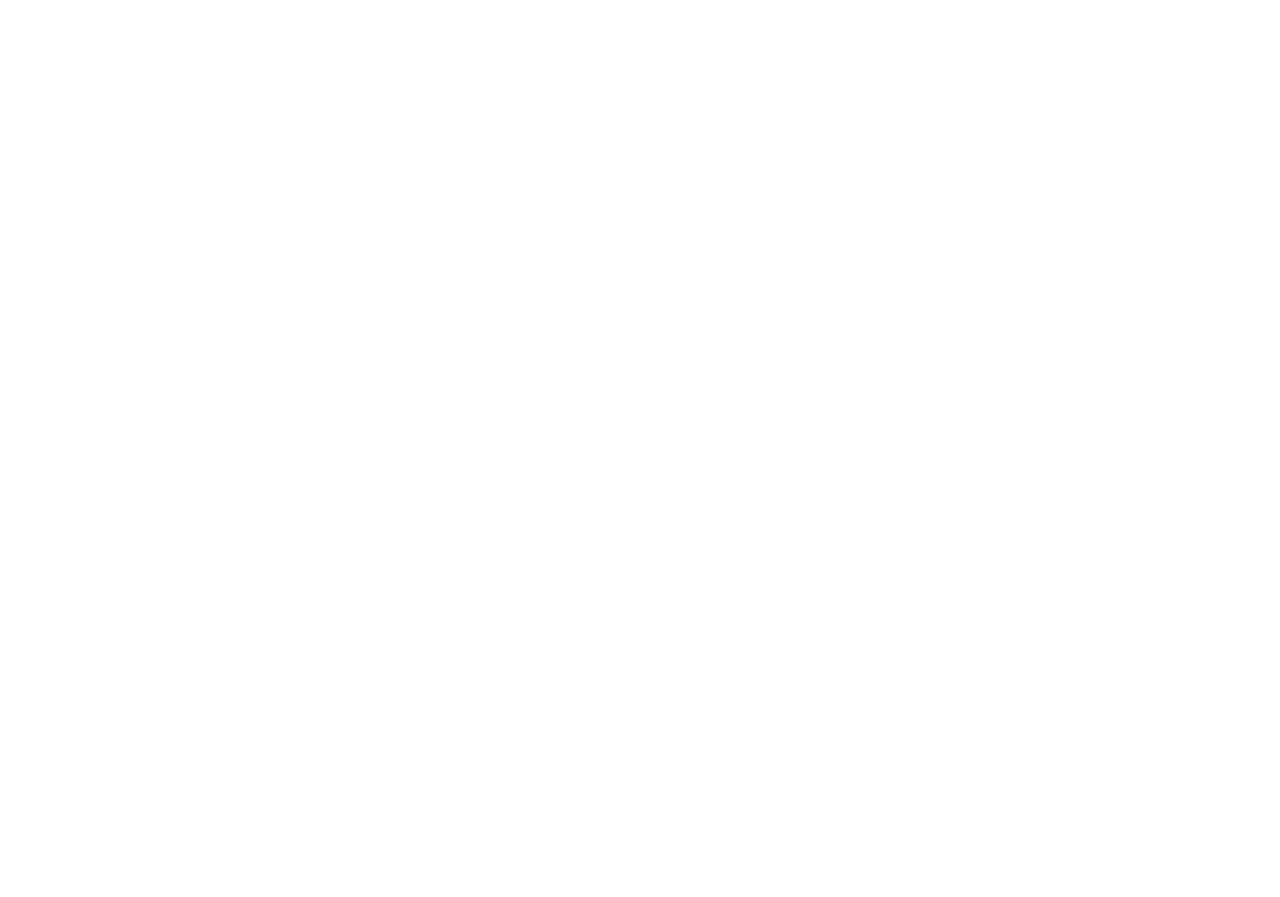
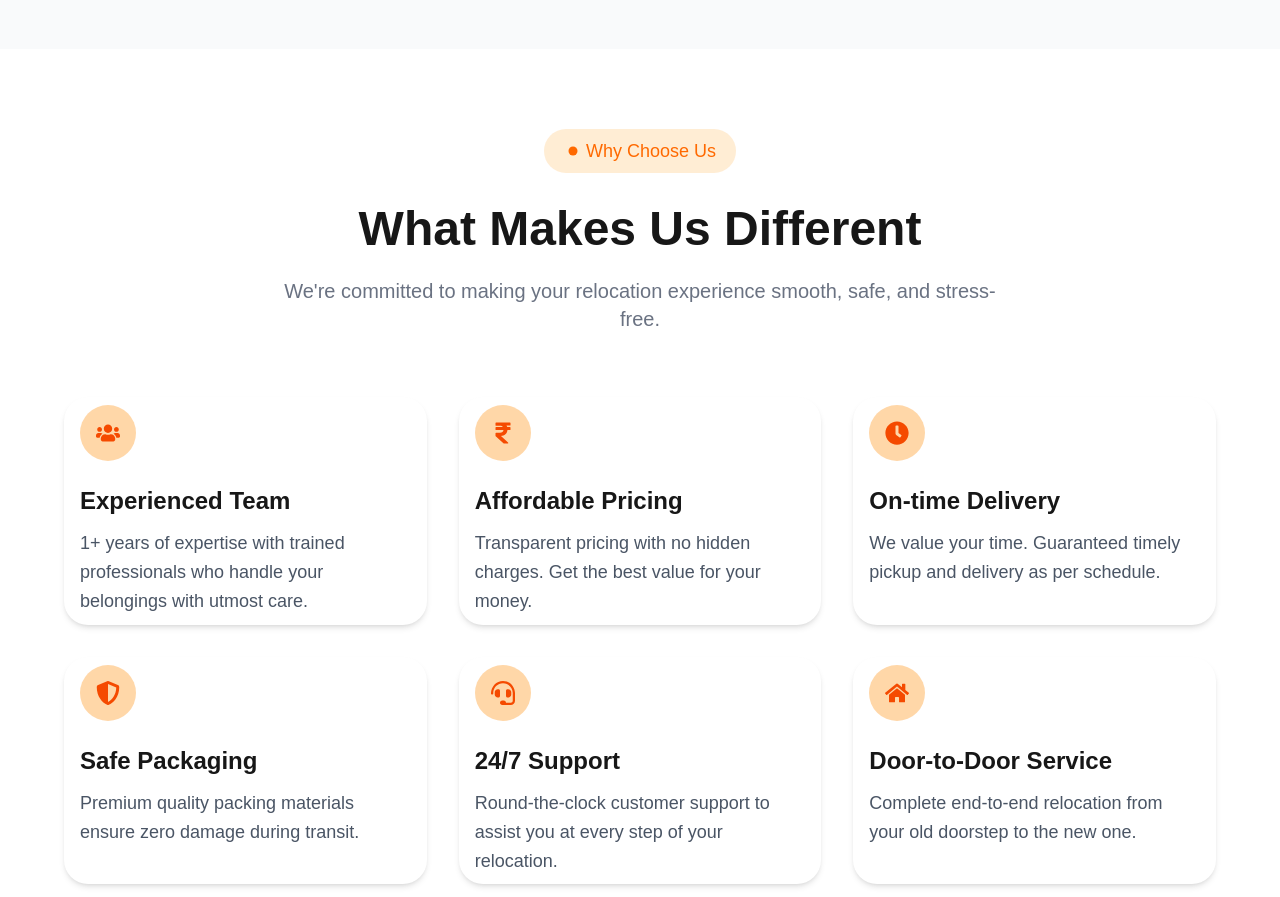
Before and after one commit to Ratneshch/RapoPackersMovers, a Next.js app: page / in a window 1280 px wide. Shown: the part 1900-2797 px from the top of the page. Before the commit the page ends 1949 px from the top, so only its background shows below. Built offline with nearby package versions, Linux system fonts and the light colour scheme.

Commit message:
whychooseus done

```diff
--- a/src/app/page.js
+++ b/src/app/page.js
@@ -1,5 +1,6 @@
 import HeroBanner from '@/components/HeroBanner'
 import OurSerives from '@/components/OurSerives'
+import WhyChooseUs from '@/components/WhyChooseUs'
 import React from 'react'
 
 const page = () => {
@@ -7,6 +8,7 @@
     <div className='w-full h-screen '>
       <HeroBanner/>
       <OurSerives/>
+      <WhyChooseUs/>
     </div>
   )
 }
--- a/src/components/OurSerives.js
+++ b/src/components/OurSerives.js
@@ -39,7 +39,7 @@
 
 const OurSerives = () => {
   return (
-    <div className="w-full min-h-screen bg-white px-6 py-20">
+    <div className="w-full min-h-screen bg-gray-50 px-6 py-20">
 
       {/* Section Badge */}
       <h1 className="text-orange-500 text-lg px-5 py-2 bg-orange-100 rounded-full mx-auto w-fit flex items-center gap-1">
--- /dev/null
+++ b/src/components/WhyChooseUs.js
@@ -0,0 +1,92 @@
+import React from "react";
+import { GoDotFill } from "react-icons/go";
+import {
+  FaUsers,
+  FaRupeeSign,
+  FaClock,
+  FaShieldAlt,
+  FaHeadset,
+  FaHome,
+} from "react-icons/fa";
+
+const reasons = [
+  {
+    title: "Experienced Team",
+    desc: "1+ years of expertise with trained professionals who handle your belongings with utmost care.",
+    icon: <FaUsers />,
+  },
+  {
+    title: "Affordable Pricing",
+    desc: "Transparent pricing with no hidden charges. Get the best value for your money.",
+    icon: <FaRupeeSign />,
+  },
+  {
+    title: "On-time Delivery",
+    desc: "We value your time. Guaranteed timely pickup and delivery as per schedule.",
+    icon: <FaClock />,
+  },
+  {
+    title: "Safe Packaging",
+    desc: "Premium quality packing materials ensure zero damage during transit.",
+    icon: <FaShieldAlt />,
+  },
+  {
+    title: "24/7 Support",
+    desc: "Round-the-clock customer support to assist you at every step of your relocation.",
+    icon: <FaHeadset />,
+  },
+  {
+    title: "Door-to-Door Service",
+    desc: "Complete end-to-end relocation from your old doorstep to the new one.",
+    icon: <FaHome />,
+  },
+];
+
+const WhyChooseUs = () => {
+  return (
+    <div className="w-full min-h-screen bg-white px-6 py-20">
+
+      {/* Section Badge */}
+      <h1 className="text-orange-500 text-lg px-5 py-2 bg-orange-100 rounded-full mx-auto w-fit flex items-center gap-1">
+        <GoDotFill /> Why Choose Us
+      </h1>
+
+      {/* Heading */}
+      <h2 className="text-5xl text-center font-semibold mt-8">
+        What Makes Us Different
+      </h2>
+
+      {/* Description */}
+      <p className="text-center text-xl mt-6 text-gray-500 max-w-3xl mx-auto">
+        We're committed to making your relocation experience smooth, safe, and stress-<br /> free.
+      </p>
+
+      {/* Cards Grid (same structure as OurServices) */}
+      <div className="grid grid-cols-1 md:grid-cols-2 lg:grid-cols-3 gap-8 mt-16 max-w-6xl mx-auto">
+        {reasons.map((item, index) => (
+          <div
+            key={index}
+            className="rounded-3xl px-4 py-2 bg-white shadow-md hover:shadow-2xl transition-all duration-300"
+          >
+            {/* Icon */}
+            <div className="w-14 h-14 flex items-center justify-center rounded-full bg-orange-200 text-orange-600 mb-6 text-2xl">
+              {item.icon}
+            </div>
+
+            {/* Title */}
+            <h3 className="font-bold text-2xl mb-3">
+              {item.title}
+            </h3>
+
+            {/* Description */}
+            <p className="text-gray-600 text-lg leading-relaxed">
+              {item.desc}
+            </p>
+          </div>
+        ))}
+      </div>
+    </div>
+  );
+};
+
+export default WhyChooseUs;
```
